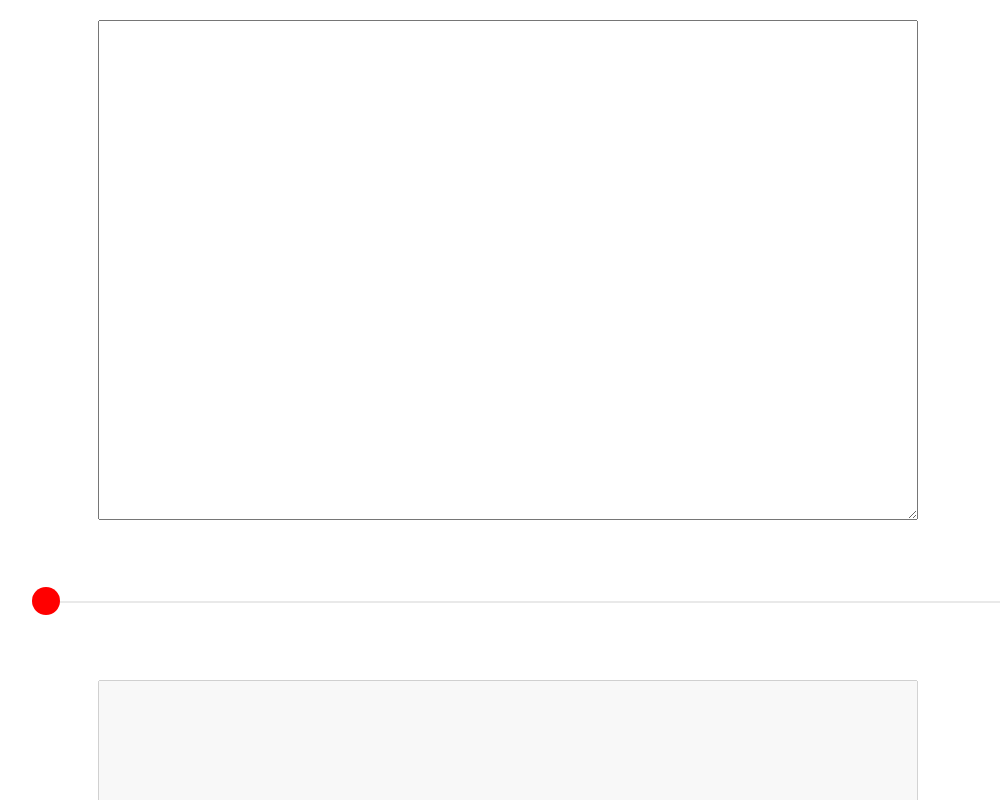
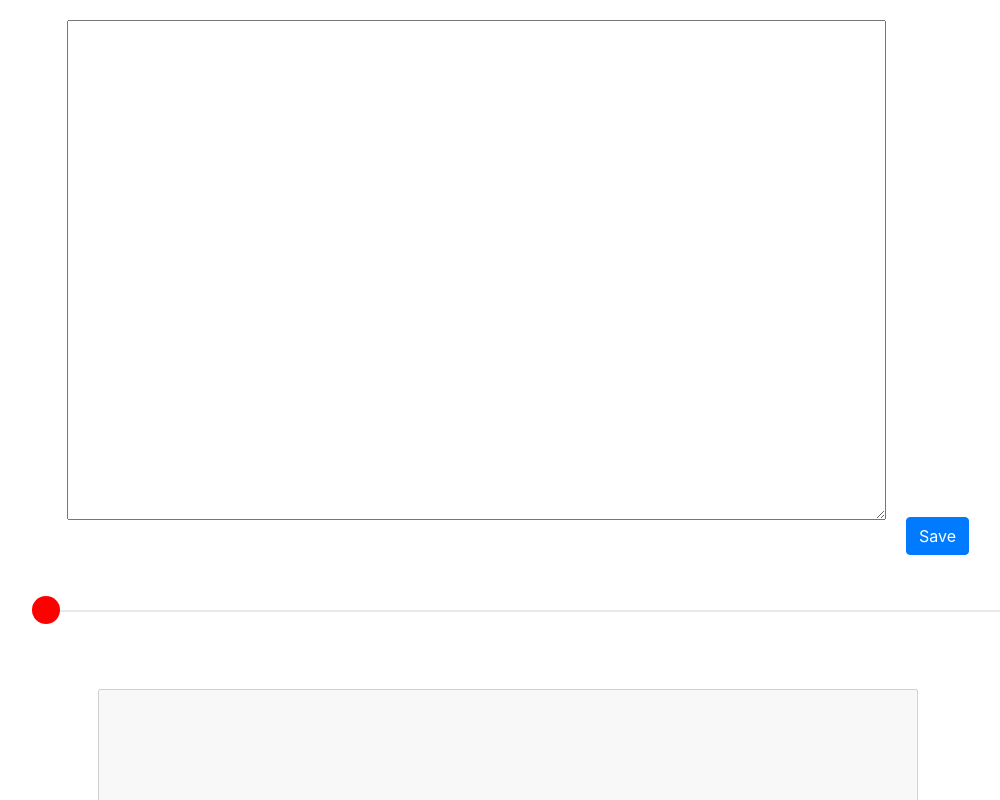
Before and after one commit to sumedhmohile/codeflow, a React (Create React App) app: page / in a window 1280 px wide. Shown: the top 800 px of the page, without its empty margins (4-1004 px from the left). Built offline with nearby package versions, Linux system fonts and the light colour scheme.

Commit message:
Added save button to add marks to slider

```diff
--- a/src/components/Editor.js
+++ b/src/components/Editor.js
@@ -7,7 +7,8 @@ class Editor extends React.Component {
         super(props);
         this.state = {
             textArray: [""],
-            currentPoint: ""
+            currentPoint: "",
+            sliderTags: {}
         }
     }
 
@@ -24,12 +25,15 @@ class Editor extends React.Component {
                 }
                 this.setState({
                     textArray: [...this.state.textArray, current],
-                    currentPoint: this.state.currentPoint
+                    currentPoint: this.state.currentPoint,
+                    sliderTags: {...this.state.sliderTags}
                 })
             }
             else {
                 this.setState({
-                    textArray: [charToAdd]
+                    textArray: [charToAdd],
+                    currentPoint: this.state.currentPoint,
+                    sliderTags: {...this.state.sliderTags}
                 })
             }
         }
@@ -42,14 +46,30 @@ class Editor extends React.Component {
         });
     }
 
+    handleSaveButtonClick() {
+        console.log(this);
+        const tag = prompt("Enter tag");
+        const position = this.state.textArray.length - 1;
+        const newTags = {...this.state.sliderTags};
+        newTags[position] = tag;
+        this.setState({
+            textArray: this.state.textArray,
+            currentPoint: this.state.currentPoint,
+            sliderTags: newTags
+        })
+
+    }
+
     render() {
         return (
             <div className="main">
                 <textarea className="formControl editor" onKeyDown={this.handleKeyDown.bind(this)}></textarea>
+                <button className="btn btn-primary" onClick={this.handleSaveButtonClick.bind(this)}>Save</button>
                 <Slider className="slider"
                         min={0}
                         max={this.state.textArray.length}
                         onChange={this.onSliderChange.bind(this)}
+                        marks={this.state.sliderTags}
                         railStyle={{
                             height: 2
                         }}
```
